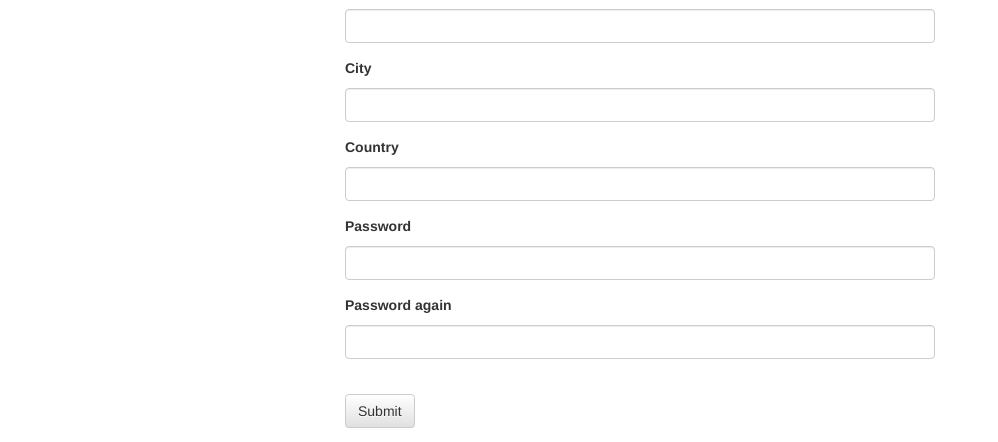
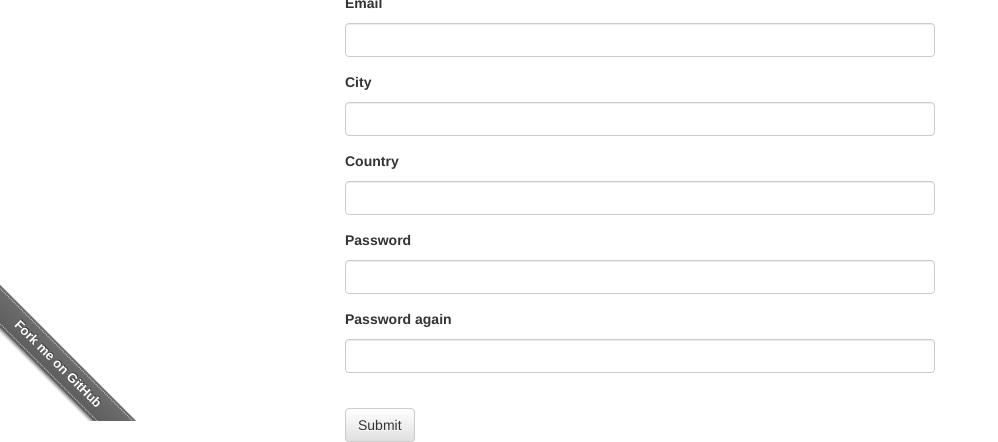
Before and after one commit to Ryu-CZ/flask-dnd, a Flask app: page /signup in a window 1280 px wide. Shown: the part 379-821 px from the top of the page, without its empty margins (0-998 px from the left). Run offline with Flask 2, Linux system fonts and the light colour scheme; some libraries are stand-ins or nearby versions.

Commit message:
modified: menu design with more responsible features

```diff
--- a/dnd/__init__.py
+++ b/dnd/__init__.py
@@ -13,7 +13,7 @@ from flask_debugtoolbar import DebugToolbarExtension
 from flask_gravatar import Gravatar
 from werkzeug.contrib.fixers import ProxyFix
 
-app_version = 'v16.30.00'
+app_version = 'v16.32.00'
 __version__ = app_version
 
 
--- a/dnd/static/css/dnd.css
+++ b/dnd/static/css/dnd.css
@@ -7,3 +7,105 @@
 .flask-pagedown-preview  {
      min-width: 100px;
 }
+
+@media (min-width: 768px) {
+	.dropdown:hover .dropdown-menu {
+		display: block;
+	}
+}
+
+@import url(http://fonts.googleapis.com/css?family=Cabin+Condensed:500&text=Fork%20me%20on%20GitHub);
+
+body{
+  overflow-x: hidden;
+}
+
+.ribbon{
+  position: absolute;
+  top: 42px;
+  width: 200px;
+  padding: 1px 0;
+  background: #000;
+  color: #eee;
+
+  -moz-box-shadow: 0 0 10px rgba(0,0,0,0.5);
+  -webkit-box-shadow: 0 0 10px rgba(0,0,0,0.5);
+  box-shadow: 0 0 10px rgba(0,0,0,0.5);
+}
+
+.ribbon.left{
+  left: -42px;
+  -moz-transform: rotate(-45deg);
+  -webkit-transform: rotate(-45deg);
+  -o-transform: rotate(-45deg);
+  -ms-transform: rotate(-45deg);
+  transform: rotate(-45deg);
+}
+
+.ribbon.right{
+  right: -42px;
+  -moz-transform: rotate(45deg);
+  -webkit-transform: rotate(45deg);
+  -o-transform: rotate(45deg);
+  -ms-transform: rotate(45deg);
+  transform: rotate(45deg);
+}
+
+.ribbon a,
+.ribbon a:visited,
+.ribbon a:active,
+.ribbon a:hover{
+  display: block;
+  padding: 1px 0;
+  height: 24px;
+  line-height: 24px;
+
+  color: inherit;
+  text-align: center;
+  text-decoration: none;
+  font-family: 'Cabin Condensed', sans-serif;
+  font-size: 16px;
+  font-weight: 500;
+
+  border: 1px solid rgba(255,255,255,0.3);
+
+  -moz-text-shadow: 0 0 10px rgba(0,0,0,0.31);
+  -webkit-text-shadow: 0 0 10px rgba(0,0,0,0.31);
+  text-shadow: 0 0 10px rgba(0,0,0,0.31);
+}
+
+.ribbon.black{
+  background: #000;
+}
+
+.ribbon.red{
+  background: #c00;
+}
+
+.ribbon.blue{
+  background: #09e;
+}
+
+.ribbon.green{
+  background: #0a0;
+}
+
+.ribbon.orange{
+  background: #d80;
+}
+
+.ribbon.purple{
+  background: #c0c;
+}
+
+.ribbon.grey{
+  background: #888;
+}
+
+.ribbon.white{
+  background: #eee;
+  color: black;
+}
+.ribbon.white a{
+  border: 2px dotted rgba(100,100,100,0.2);
+}
--- /dev/null
+++ b/dnd/static/css/gh-fork-ribbon.css
@@ -0,0 +1,120 @@
+/*!
+ * "Fork me on GitHub" CSS ribbon v0.2.0 | MIT License
+ * https://github.com/simonwhitaker/github-fork-ribbon-css
+*/
+
+.github-fork-ribbon {
+  width: 12.1em;
+  height: 12.1em;
+  position: absolute;
+  overflow: hidden;
+  top: 0;
+  right: 0;
+  z-index: 9999;
+  pointer-events: none;
+  font-size: 13px;
+  text-decoration: none;
+  text-indent: -999999px;
+}
+
+.github-fork-ribbon.fixed {
+  position: fixed;
+}
+
+.github-fork-ribbon:before, .github-fork-ribbon:after {
+  /* The right and left classes determine the side we attach our banner to */
+  position: absolute;
+  display: block;
+  width: 15.38em;
+  height: 1.54em;
+
+  top: 3.23em;
+  right: -3.23em;
+
+  -webkit-box-sizing: content-box;
+  -moz-box-sizing: content-box;
+  box-sizing: content-box;
+
+  -webkit-transform: rotate(45deg);
+  -moz-transform: rotate(45deg);
+  -ms-transform: rotate(45deg);
+  -o-transform: rotate(45deg);
+  transform: rotate(45deg);
+}
+
+.github-fork-ribbon:before {
+  content: "";
+
+  /* Add a bit of padding to give some substance outside the "stitching" */
+  padding: .38em 0;
+
+  /* Set the base colour */
+  background-color: #6d6d6d;
+
+  /* Set a gradient: transparent black at the top to almost-transparent black at the bottom */
+  background-image: -webkit-gradient(linear, left top, left bottom, from(rgba(0, 0, 0, 0)), to(rgba(0, 0, 0, 0.15)));
+  background-image: -webkit-linear-gradient(top, rgba(0, 0, 0, 0), rgba(0, 0, 0, 0.15));
+  background-image: -moz-linear-gradient(top, rgba(0, 0, 0, 0), rgba(0, 0, 0, 0.15));
+  background-image: -ms-linear-gradient(top, rgba(0, 0, 0, 0), rgba(0, 0, 0, 0.15));
+  background-image: -o-linear-gradient(top, rgba(0, 0, 0, 0), rgba(0, 0, 0, 0.15));
+  background-image: linear-gradient(to bottom, rgba(0, 0, 0, 0), rgba(0, 0, 0, 0.15));
+
+  /* Add a drop shadow */
+  -webkit-box-shadow: 0 .15em .23em 0 rgba(0, 0, 0, 0.5);
+  -moz-box-shadow: 0 .15em .23em 0 rgba(0, 0, 0, 0.5);
+  box-shadow: 0 .15em .23em 0 rgba(0, 0, 0, 0.5);
+
+  pointer-events: auto;
+}
+
+.github-fork-ribbon:after {
+  /* Set the text from the title attribute */
+  content: attr(title);
+
+  /* Set the text properties */
+  color: #fff;
+  font: 700 1em "Helvetica Neue", Helvetica, Arial, sans-serif;
+  line-height: 1.54em;
+  text-decoration: none;
+  text-shadow: 0 -.08em rgba(0, 0, 0, 0.5);
+  text-align: center;
+  text-indent: 0;
+
+  /* Set the layout properties */
+  padding: .15em 0;
+  margin: .15em 0;
+
+  /* Add "stitching" effect */
+  border-width: .08em 0;
+  border-style: dotted;
+  border-color: #fff;
+  border-color: rgba(255, 255, 255, 0.7);
+}
+
+.github-fork-ribbon.left-top, .github-fork-ribbon.left-bottom {
+  right: auto;
+  left: 0;
+}
+
+.github-fork-ribbon.left-bottom, .github-fork-ribbon.right-bottom {
+  top: auto;
+  bottom: 0;
+}
+
+.github-fork-ribbon.left-top:before, .github-fork-ribbon.left-top:after, .github-fork-ribbon.left-bottom:before, .github-fork-ribbon.left-bottom:after {
+  right: auto;
+  left: -3.23em;
+}
+
+.github-fork-ribbon.left-bottom:before, .github-fork-ribbon.left-bottom:after, .github-fork-ribbon.right-bottom:before, .github-fork-ribbon.right-bottom:after {
+  top: auto;
+  bottom: 3.23em;
+}
+
+.github-fork-ribbon.left-top:before, .github-fork-ribbon.left-top:after, .github-fork-ribbon.right-bottom:before, .github-fork-ribbon.right-bottom:after {
+  -webkit-transform: rotate(-45deg);
+  -moz-transform: rotate(-45deg);
+  -ms-transform: rotate(-45deg);
+  -o-transform: rotate(-45deg);
+  transform: rotate(-45deg);
+}
--- a/dnd/templates/base.html
+++ b/dnd/templates/base.html
@@ -13,6 +13,7 @@
     <link rel="stylesheet" type="text/css" href="{{ url_for('static', filename='css/bootstrap-theme.min.css') }}" />
     <link rel="stylesheet" type="text/css" href="{{ url_for('static', filename='css/font-awesome.min.css') }}" />
     <link rel="stylesheet" type="text/css" href="{{ url_for('static', filename='css/dnd.css') }}" />
+    <link rel="stylesheet" type="text/css" href="{{ url_for('static', filename='css/gh-fork-ribbon.css') }}" />
     <link rel="shortcut icon" href="{{ url_for('static', filename='favicon.ico') }}" />
 	<script src="//ajax.googleapis.com/ajax/libs/jquery/1.9.1/jquery.min.js"></script>
 	<script type="text/javascript" src="/static/js/bootstrap.min.js"></script>
@@ -76,8 +86,11 @@
 	        {% endif -%}
 	        </ul>
         </div>
+      </div>
+     </nav>
+     </div>
 	 {% endblock header -%}
-
+     <a class="github-fork-ribbon left-bottom fixed" href="https://github.com/Ryu-CZ/flask-dnd" title="Fork me on GitHub" alt="Fork me on GitHub">Fork me on GitHub</a>
 	 {% block content -%}
 	 {% endblock content -%}
 
--- a/dnd/templates/image_gallery.html
+++ b/dnd/templates/image_gallery.html
@@ -16,6 +16,7 @@
       </tr>
     </thead>
     <tbody>
+    <tr style="text-align:center"><a href="{{ url_for('image_upload')}}" title="Add image">Upload new image</a></tr>
     {% for img in images -%}
       <tr style="text-align:center">
         <td><a href="{{ url_for('image_detail', img_name=img.full_name()) }}" title="{{ img.full_name() }}">{{ img.full_name() }}</a></td>
@@ -36,4 +37,6 @@
   </div>
 </div>
 
+
+
 {% endblock %}
```
Also changed, not shown: other parts of dnd/templates/base.html (+25 -15 lines), dnd/frontend/controllers.py (+11 -9 lines). Lines whose indentation alone changed are shown as unchanged.
